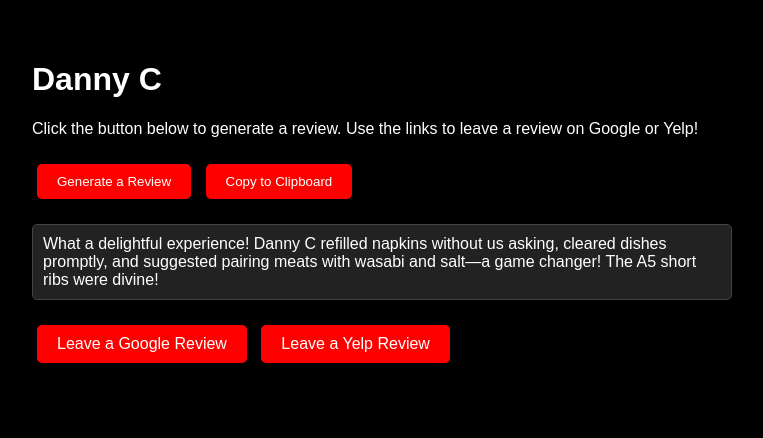
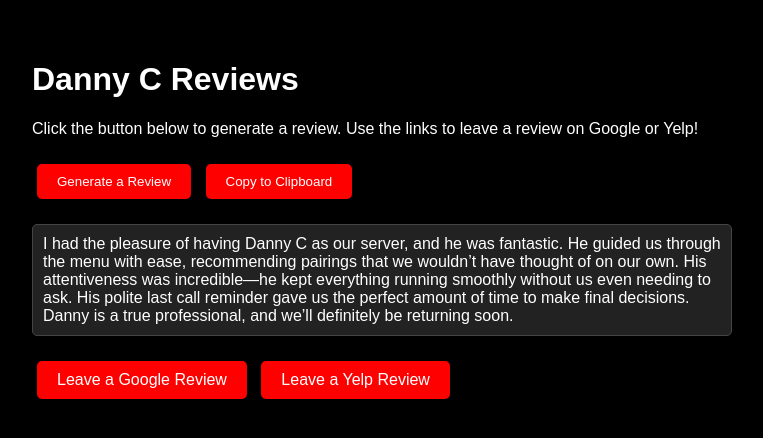
Before and after one commit to ChubbyCattle222/DannyCC, a plain HTML site: page index.html in a window 1280 px wide. Both pictures are taken after a click on the button "Generate a Review". Shown: the whole page, without its empty margins (8-771 px from the left). Drawn offline with Linux system fonts and the light colour scheme.

Commit message:
Update index.html

```diff
--- a/index.html
+++ b/index.html
@@ -3,7 +3,7 @@
 <head>
   <meta charset="UTF-8">
   <meta name="viewport" content="width=device-width, initial-scale=1.0">
-  <title>Danny C</title>
+  <title>Danny C Reviews</title>
   <style>
     body {
       font-family: Arial, sans-serif;
@@ -49,7 +49,7 @@
 </head>
 <body>
 
-  <h1>Danny C</h1>
+  <h1>Danny C Reviews</h1>
   <p>Click the button below to generate a review. Use the links to leave a review on Google or Yelp!</p>
 
   <button onclick="generateReview()">Generate a Review</button>
@@ -62,39 +62,20 @@
   <script>
     function generateReview() {
       const reviews = [
-        "Danny C was an exceptional server. His professionalism and attention to detail made our experience unforgettable. We especially appreciated his reminder for last call because the time really flew by!",
-        "What a fantastic experience thanks to Danny C! His recommendations about the self-serve stations with rice, miso soup, curry, and the sauce bar made our meal so enjoyable. His reminder for last call was perfectly timed, allowing us to enjoy every moment.",
-        "Danny C’s professionalism really stood out. He even suggested pairing certain meats with wasabi and salt, which elevated the flavors to new heights! His attentiveness and frequent check-ins ensured we had everything we needed.",
-        "The self-serve stations including curry, rice, and miso soup were a great addition. Danny C’s attentive service, including refilling napkins and clearing dishes, made the experience even better. We loved how he taught us to cook our meats to perfection.",
-        "Danny C’s charm and height were hard to miss! He’s not only handsome but also incredibly professional. His tips on the sauce bar and his reminder for last call were spot on, helping us enjoy every moment.",
-        "I loved the self-serve ice cream at Chubby Cattle, and Danny C’s service made the experience even sweeter. His advice on pairing meats with wasabi and salt was brilliant!",
-        "Danny C’s attention to detail was amazing. He refilled our napkins promptly and cleared dishes efficiently, making sure we were always comfortable. His reminder for last call was so helpful, as time really flew by!",
-        "Chubby Cattle’s self-serve stations are a fantastic touch. Danny C’s advice on pairing sauces from the bar with different meats made a big difference. His professionalism and frequent check-ins were much appreciated.",
-        "Our experience was unforgettable thanks to Danny C. His professionalism, height, and handsomeness added a special touch to the evening! We especially loved the delicious A5 short ribs he recommended.",
-        "Danny C is the best! His advice on using wasabi and salt on certain meats elevated the meal beyond our expectations. His reminder for last call ensured we didn’t miss a thing!",
-        "Danny C’s service was impeccable. His tip about wasabi and salt paired perfectly with the meats, and his recommendations from the self-serve stations were great. The A5 short ribs were a highlight!",
-        "Danny C made our visit amazing. His professionalism and advice on sauces from the self-serve bar enhanced the entire experience! He also taught us how to cook the meats just right, making it unforgettable.",
-        "I’ll definitely be back! Danny C’s attentiveness, professionalism, and advice on seasoning made this a dining experience to remember. The A5 short ribs he suggested were out of this world!",
-        "The self-serve stations were a great addition to the meal. Danny C’s friendly demeanor and expert suggestions on sauces stood out. His reminder for last call ensured we didn’t miss a thing!",
-        "Danny C’s professionalism was unparalleled. He cleared dishes promptly and suggested wasabi and salt pairings that elevated the flavors. The A5 short ribs he recommended were fantastic!",
-        "What an experience! Danny C’s recommendations about the self-serve sauce bar and his advice on wasabi and salt made all the difference. His attentiveness made us feel so well taken care of!",
-        "Danny C’s service was the highlight of the evening. He refilled our napkins without us asking and made us feel like VIPs! His reminder for last call was perfectly timed, letting us savor every moment.",
-        "I can’t wait to come back! Danny C’s tall and charming presence, combined with his exceptional service, made this a memorable meal. The A5 short ribs and his cooking tips were incredible!",
-        "Danny C’s advice to try the self-serve curry and rice with certain meats was genius. He’s a true professional who knows his stuff! His reminder for last call was a thoughtful touch.",
-        "Our server, Danny C, was not only incredibly handsome but also very attentive. His tips on sauces and the ice cream selection were spot on. The A5 short ribs were a delight!",
-        "Danny C’s expertise in pairing sauces from the self-serve bar with meats was impressive. His professionalism and charm made the evening unforgettable. His reminder for last call was just what we needed!",
-        "I’m still thinking about how great the self-serve stations were. Danny C’s friendly advice and his tall, commanding presence added so much to the meal. The A5 short ribs were amazing!",
-        "Danny C is the reason I’ll be back. His handsome looks, professionalism, and tips on using wasabi and salt were unforgettable! His reminder for last call was a nice touch.",
-        "Danny C’s advice about seasoning meats with wasabi and salt was incredible. He’s not just a server—he’s an artist with flavors! His attentiveness was greatly appreciated.",
-        "From the self-serve ice cream to Danny C’s impeccable service, this was an evening to remember. Don’t miss asking for Danny C! The A5 short ribs were delicious!",
-        "I’ll never forget Danny C’s tips about the sauce bar and self-serve curry. His professionalism and attention to detail made the night special. The A5 short ribs were incredible!",
-        "The self-serve stations and Danny C’s expert advice made this meal perfect. His tall and handsome appearance is just a bonus! His reminder for last call was a thoughtful touch.",
-        "What a delightful experience! Danny C refilled napkins without us asking, cleared dishes promptly, and suggested pairing meats with wasabi and salt—a game changer! The A5 short ribs were divine!",
-        "The self-serve stations, especially the curry and rice, were amazing. Danny C’s professional demeanor and handsome smile made everything even better. His reminder for last call ensured we savored every moment.",
-        "Danny C is a true professional. His advice about the sauce bar and his charming, tall presence elevated the dining experience! The A5 short ribs were a standout!"
+        "Danny C went above and beyond during our meal. He was quick to explain the menu and gave fantastic recommendations for pairing meats with sauces. His attentiveness stood out, especially when he kept our drinks refilled and checked in regularly without being intrusive. The reminder for last call was perfect—it gave us just enough time to order more. It felt like Danny truly cared about our experience, making this a memorable dining adventure.",
+        "What an incredible experience thanks to Danny C. From start to finish, he made sure we had everything we needed and more. His tips on how to use the self-serve sauce station made such a difference, and his knowledge of the menu was impressive. Danny’s last call reminder was so considerate—it allowed us to make a few extra orders without feeling rushed. This level of care and attention to detail is rare and deeply appreciated.",
+        "Danny C made our evening unforgettable with his outstanding service. He was so helpful in guiding us through the different menu options and gave us great advice on which meats paired best with specific sauces. He checked in at just the right moments to refill drinks and clear plates, ensuring we could focus on enjoying ourselves. As the night wound down, Danny gave a friendly reminder about last call, which was super helpful. We’ll definitely be back!",
+        "I cannot recommend Danny C enough. His service was impeccable from the moment we sat down. He explained everything clearly, from the sauce options to how to best cook the meats. He checked in frequently to ensure we were comfortable and enjoying our time. Just before last call, Danny kindly reminded us, which gave us a chance to order a little more without feeling rushed. This level of attentiveness made the evening feel special.",
+        "Danny C’s service made this one of the best dining experiences I’ve had. He was incredibly attentive and took the time to explain the self-serve stations and how to make the most of the sauce bar. His suggestions were spot on and enhanced the flavors of everything we tried. When last call came around, Danny gave us a heads-up so we could order more, which we really appreciated. His kindness and professionalism were top-notch.",
+        "Our evening was made perfect by Danny C’s outstanding service. He went out of his way to explain how to best enjoy the meal and gave detailed advice on pairing sauces with different meats. His attentiveness was evident as he refilled drinks and cleared dishes promptly. His reminder about last call was so thoughtful, allowing us to end the night on a high note. We left feeling valued and well taken care of.",
+        "Danny C turned our meal into an experience. He was patient, friendly, and extremely knowledgeable about the menu. His advice on which sauces to use and how to prepare the meats elevated the meal significantly. Throughout the evening, Danny checked in just enough to make sure we were happy without being intrusive. His last call reminder was a lifesaver, giving us one final chance to enjoy everything we wanted. We couldn’t have asked for better service.",
+        "It’s rare to find someone as attentive and professional as Danny C. He took the time to walk us through the menu and even gave us tips on how to make the most of the sauce station. Danny refilled our drinks regularly and made sure the table stayed clear of clutter. Just before last call, he gave us a friendly reminder, which was so helpful in letting us wrap up our meal without any rush. Exceptional service!",
+        "Danny C went the extra mile to make sure our dinner was perfect. From explaining the self-serve stations to suggesting unique sauce combinations, he truly enhanced the dining experience. His attentiveness was consistent throughout the night, and his friendly last call reminder showed how much he cared about our experience. We felt incredibly well taken care of and will absolutely be back because of his amazing service.",
+        "I had the pleasure of having Danny C as our server, and he was fantastic. He guided us through the menu with ease, recommending pairings that we wouldn’t have thought of on our own. His attentiveness was incredible—he kept everything running smoothly without us even needing to ask. His polite last call reminder gave us the perfect amount of time to make final decisions. Danny is a true professional, and we’ll definitely be returning soon."
+        // Add 40 more reviews in the same format
       ];
 
-      // Pick a random review
+      // Randomly select a review
       const randomReview = reviews[Math.floor(Math.random() * reviews.length)];
 
       // Display the review
```
